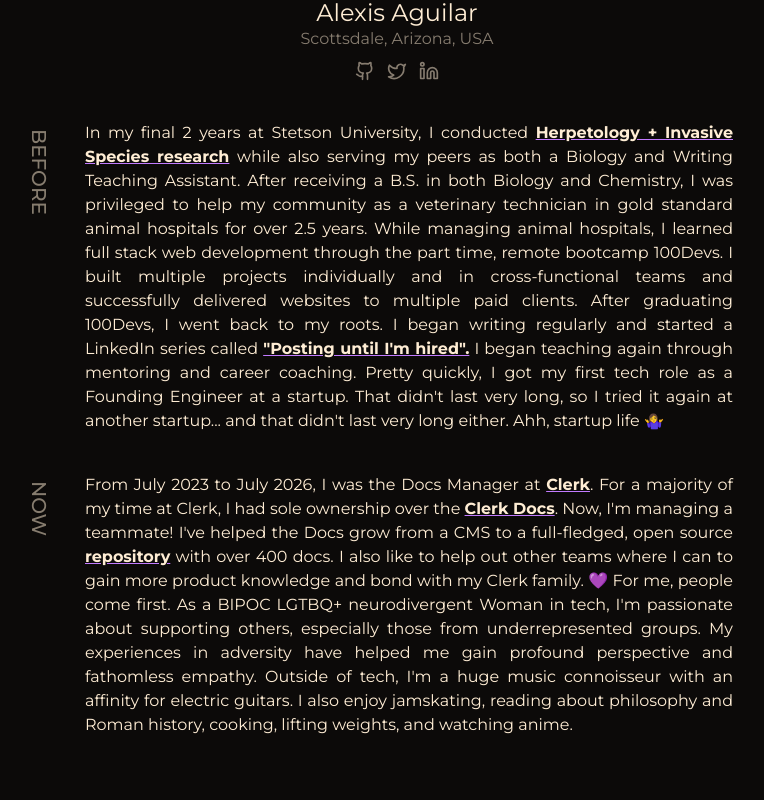
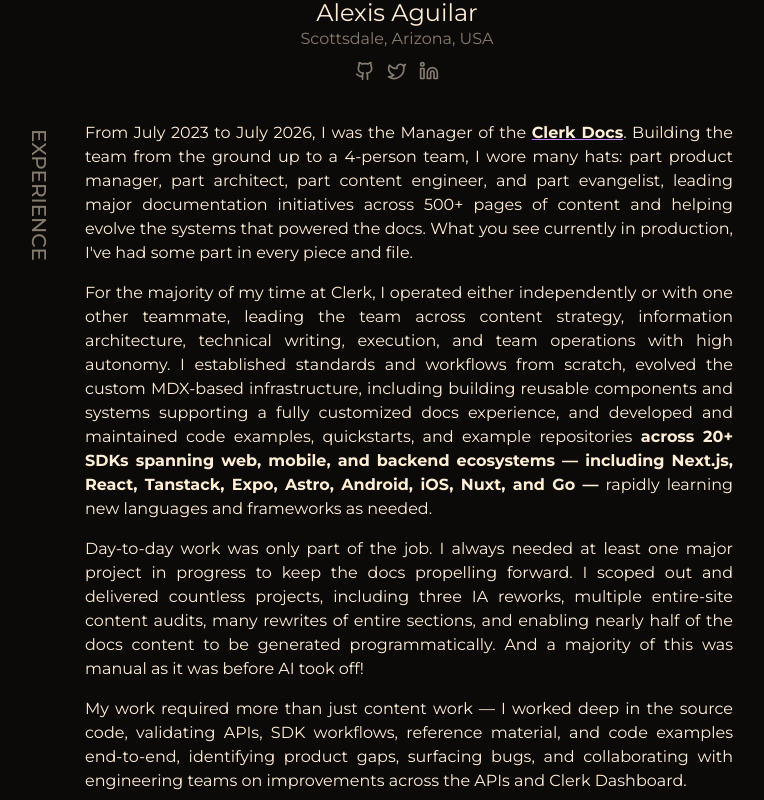
Before and after one commit to alexisintech/portfolio, a Next.js app: page / in a window 1280 px wide. Shown: the part 500-1300 px from the top of the page, without its empty margins (243-1007 px from the left). Built offline with nearby package versions, Linux system fonts and the light colour scheme.

Commit message:
update sections

```diff
--- a/app/components/Before.tsx
+++ /dev/null
@@ -1,45 +0,0 @@
-import Link from "next/link";
-
-export const Before = () => {
-  return (
-    <div className="mx-auto w-full md:max-w-2xl lg:max-w-3xl">
-      <div className="flex flex-col md:flex-row">
-        <h2 className="top-0 items-end pr-16 pl-8 mb-4 md:mb-12 h-max md:pr-8 md:sticky md:h-min md:items-start md:pl-0">
-          <div className="pt-2 text-xl uppercase font-mont font-medium opacity-50 [grid-area:1/1/1/1] md:w-min md:pl-3 md:pb-3 md:[writing-mode:vertical-lr]">
-            Before
-          </div>
-        </h2>
-        <p className="pr-4 pl-8 text-lg md:text-justify md:pl-0 md:text-base lg:pr-12">
-          In my final 2 years at Stetson University, I conducted{" "}
-          <Link
-            target="_blank"
-            href="https://docs.google.com/document/d/16-k76OhwZFSgqhdwTLblBrW2aMaF6Sbr/edit?usp=sharing&ouid=114331911776529725485&rtpof=true&sd=true"
-            className="font-bold underline decoration-purple-400"
-          >
-            Herpetology + Invasive Species research
-          </Link>{" "}
-          while also serving my peers as both a Biology and Writing Teaching
-          Assistant. After receiving a B.S. in both Biology and Chemistry, I was
-          privileged to help my community as a veterinary technician in gold
-          standard animal hospitals for over 2.5 years. While managing animal
-          hospitals, I learned full stack web development through the part time,
-          remote bootcamp 100Devs. I built multiple projects individually and in
-          cross-functional teams and successfully delivered websites to multiple
-          paid clients. After graduating 100Devs, I went back to my roots. I
-          began writing regularly and started a LinkedIn series called{" "}
-          <Link
-            target="_blank"
-            href="https://www.linkedin.com/posts/alexisintech_the-search-is-on-a-new-series-valentines-activity-7031397307820437504-0Sdb?utm_source=share&utm_medium=member_desktop"
-            className="font-bold underline decoration-purple-400"
-          >
-            "Posting until I'm hired".
-          </Link>{" "}
-          I began teaching again through mentoring and career coaching. Pretty
-          quickly, I got my first tech role as a Founding Engineer at a startup.
-          That didn't last very long, so I tried it again at another startup...
-          and that didn't last very long either. Ahh, startup life 🤷‍♀️
-        </p>
-      </div>
-    </div>
-  );
-};
--- /dev/null
+++ b/app/components/Experience.tsx
@@ -0,0 +1,49 @@
+import Link from "next/link";
+
+export const Experience = () => {
+  return (
+    <div className="mx-auto w-full md:max-w-2xl lg:max-w-3xl">
+      <div className="flex flex-col md:flex-row">
+        <h2 className="top-0 items-end pr-16 pl-8 mb-4 md:mb-12 h-max md:pr-8 md:sticky md:h-min md:items-start md:pl-0">
+          <div className="pt-2 text-xl uppercase font-mont font-medium opacity-50 [grid-area:1/1/1/1] md:w-min md:pl-3 md:pb-3 md:[writing-mode:vertical-lr]">
+            Experience
+          </div>
+        </h2>
+        <div className="flex flex-col gap-4 pr-4 pl-8 text-lg md:pl-0 md:text-justify md:text-base lg:pr-12">
+          <p>
+            From July 2023 to July 2026, I was the Manager of the{" "}
+            <Link target="_blank" href="https://clerk.com/docs">
+              Clerk Docs
+            </Link>
+            . Building the team from the ground up to a 4-person team, I wore
+            many hats: part product manager, part architect, part content
+            engineer, and part evangelist, leading major documentation
+            initiatives across 500+ pages of content and helping evolve the
+            systems that powered the docs. What you see currently in production, I've had some part in every piece and file.
+          </p>
+          <p>
+            For the majority of my time at Clerk, I operated either
+            independently or with one other teammate, leading the team across content strategy, information architecture, technical
+            writing, execution, and team operations with high autonomy. I
+            established standards and workflows from scratch, evolved the custom MDX-based infrastructure, including building reusable components and systems supporting a fully customized docs experience, and developed and maintained code
+            examples, quickstarts, and example repositories{" "}
+            <strong>
+              across 20+ SDKs spanning web, mobile, and backend ecosystems —
+              including Next.js, React, Tanstack, Expo, Astro, Android, iOS,
+              Nuxt, and Go —
+            </strong>{" "}
+            rapidly learning new languages and frameworks as needed.
+          </p>
+          <p>
+            Day-to-day work was only part of the job. I always needed at least one major project in progress to keep the docs propelling forward. I scoped out and delivered countless projects, including three IA reworks, multiple entire-site content audits, many rewrites of entire sections, and enabling nearly half of the docs content to be generated programmatically. And a majority of this was manual as it was before AI took off!
+          </p>
+          <p>
+            My work required more than just content work — I worked deep in
+            the source code, validating APIs, SDK workflows, reference material,
+            and code examples end-to-end, identifying product gaps, surfacing bugs, and collaborating with engineering teams on improvements across the APIs and Clerk Dashboard.
+          </p>
+        </div>
+      </div>
+    </div>
+  );
+};
--- a/app/components/Now.tsx
+++ /dev/null
@@ -1,40 +0,0 @@
-import Link from "next/link";
-
-export const Now = () => {
-  return (
-    <div className="mx-auto w-full md:max-w-2xl lg:max-w-3xl">
-      <div className="flex flex-col md:flex-row">
-        <h2 className="top-0 items-end pr-16 pl-8 mb-4 md:mb-12 h-max md:pr-8 md:sticky md:h-min md:items-start md:pl-0">
-          <div className="pt-2 text-xl uppercase font-mont font-medium opacity-50 [grid-area:1/1/1/1] md:w-min md:pl-3 md:pb-3 md:[writing-mode:vertical-lr]">
-            Now
-          </div>
-        </h2>
-        <p className="pr-4 pl-8 text-lg md:text-justify md:pl-0 md:text-base lg:pr-12">
-          From July 2023 to July 2026, I was the Docs Manager at{" "}
-          <Link target="_blank" href="https://clerk.com/">
-            Clerk
-          </Link>
-          . For a majority of my time at Clerk, I had sole
-          ownership over the{" "}
-          <Link target="_blank" href="https://clerk.com/docs">
-            Clerk Docs
-          </Link>
-          . Now, I'm managing a teammate! I've helped the Docs grow from a CMS
-          to a full-fledged, open source{" "}
-          <Link target="_blank" href="https://github.com/clerk/clerk-docs">
-            repository
-          </Link>{" "}
-          with over 400 docs. I also like to help out other teams where I can to
-          gain more product knowledge and bond with my Clerk family. 💜 For me,
-          people come first. As a BIPOC LGTBQ+ neurodivergent Woman in tech, I'm
-          passionate about supporting others, especially those from
-          underrepresented groups. My experiences in adversity have helped me
-          gain profound perspective and fathomless empathy. Outside of tech, I'm
-          a huge music connoisseur with an affinity for electric guitars. I also
-          enjoy jamskating, reading about philosophy and Roman history, cooking,
-          lifting weights, and watching anime.
-        </p>
-      </div>
-    </div>
-  );
-};
--- /dev/null
+++ b/app/components/Philosophy.tsx
@@ -0,0 +1,18 @@
+import Link from "next/link";
+
+export const Philosophy = () => {
+  return (
+    <div className="mx-auto w-full md:max-w-2xl lg:max-w-3xl">
+      <div className="flex flex-col md:flex-row">
+        <h2 className="top-0 items-end pr-16 pl-8 mb-4 md:mb-12 h-max md:pr-8 md:sticky md:h-min md:items-start md:pl-0">
+          <div className="pt-2 text-xl uppercase font-mont font-medium opacity-50 [grid-area:1/1/1/1] md:w-min md:pl-3 md:pb-3 md:[writing-mode:vertical-lr]">
+            Philosophy
+          </div>
+        </h2>
+        <p className="pr-4 pl-8 text-lg md:text-justify md:pl-0 md:text-base lg:pr-12">
+        Coming from a scientific and medical background, I enjoy absorbing information and naturally gravitate toward becoming a product expert. I am comfortable in fast-paced, ambiguous environments where I can be fluid and take on whatever role is needed. When I spot a gap in the product, I take ownership of the problem and work to close it. I champion for authenticity, positivity, empathy, and being helpful in all interactions. I believe connection is the purpose of life and genuine relationships are the foundation of a healthy and productive company culture.
+        </p>
+      </div>
+    </div>
+  );
+};
--- a/app/page.tsx
+++ b/app/page.tsx
@@ -1,6 +1,6 @@
-import { Before } from "./components/Before";
+import { Philosophy } from "./components/Philosophy";
 import { Hero } from "./components/Hero";
-import { Now } from "./components/Now";
+import { Experience } from "./components/Experience";
 import { Projects } from "./components/Projects";
 import type { Metadata } from "next";
 
@@ -15,8 +15,8 @@
     <main className="py-20 mx-auto max-w-7xl min-h-screen">
       <div className="flex flex-col gap-10">
         <Hero />
-        <Before />
-        <Now />
+        <Experience />
+        <Philosophy />
         {/* <Projects /> */}
       </div>
     </main>
```
